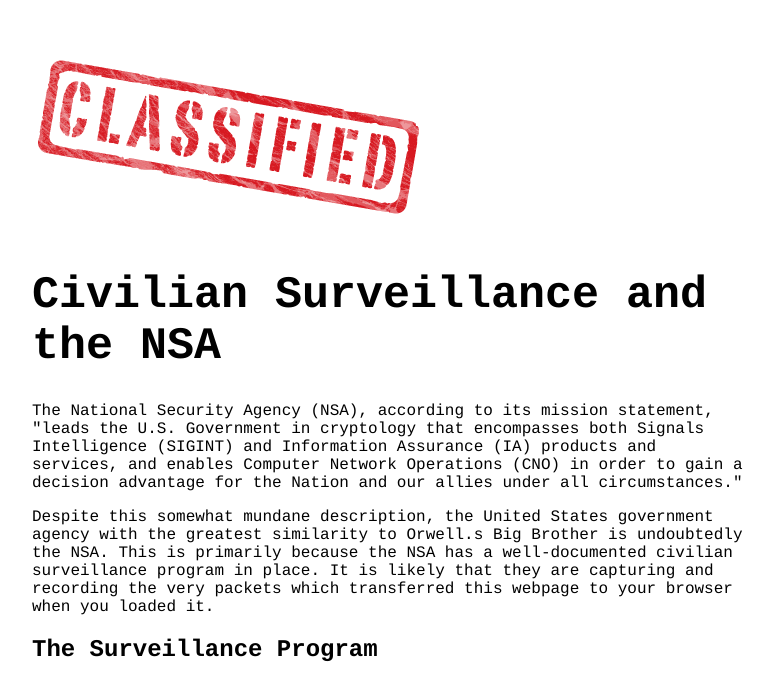
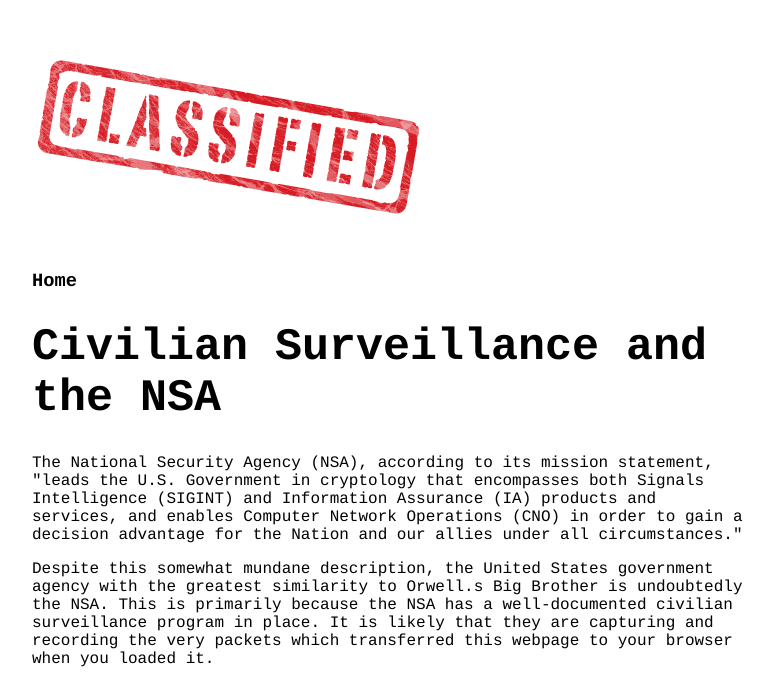
Before and after one commit to JayThomason/bigbrotherethics, a plain HTML site: page nsa.html in a window 1280 px wide. Shown: the part 102-782 px from the top of the page, without its empty margins (128-902 px from the left). Drawn offline with Linux system fonts and the light colour scheme.

Commit message:
added home button to all files EXCEPT privacy_history

```diff
--- a/nsa.html
+++ b/nsa.html
@@ -9,7 +9,7 @@
     <header>
       <img src="img/classified-stamp.png"/>
     </header>
-
+    <h3><a href="index.html">Home</a></h3>
     <h1>Civilian Surveillance and the NSA</h1>
 
     <p>The National Security Agency (NSA), according to its <a href="http://www.nsa.gov/about/mission/index.shtml">mission statement</a>, "leads the U.S. Government in cryptology that encompasses both Signals Intelligence (SIGINT) and Information Assurance (IA) products and services, and enables Computer Network Operations (CNO) in order to gain a decision advantage for the Nation and our allies under all circumstances."</p>
```
Also changed, not shown: email_privacy.html (+1 -1 lines), ethics.html (+2 -0 lines), privacy.html (+1 -1 lines), privacy_faq.html (+1 -0 lines), 1 other file.
